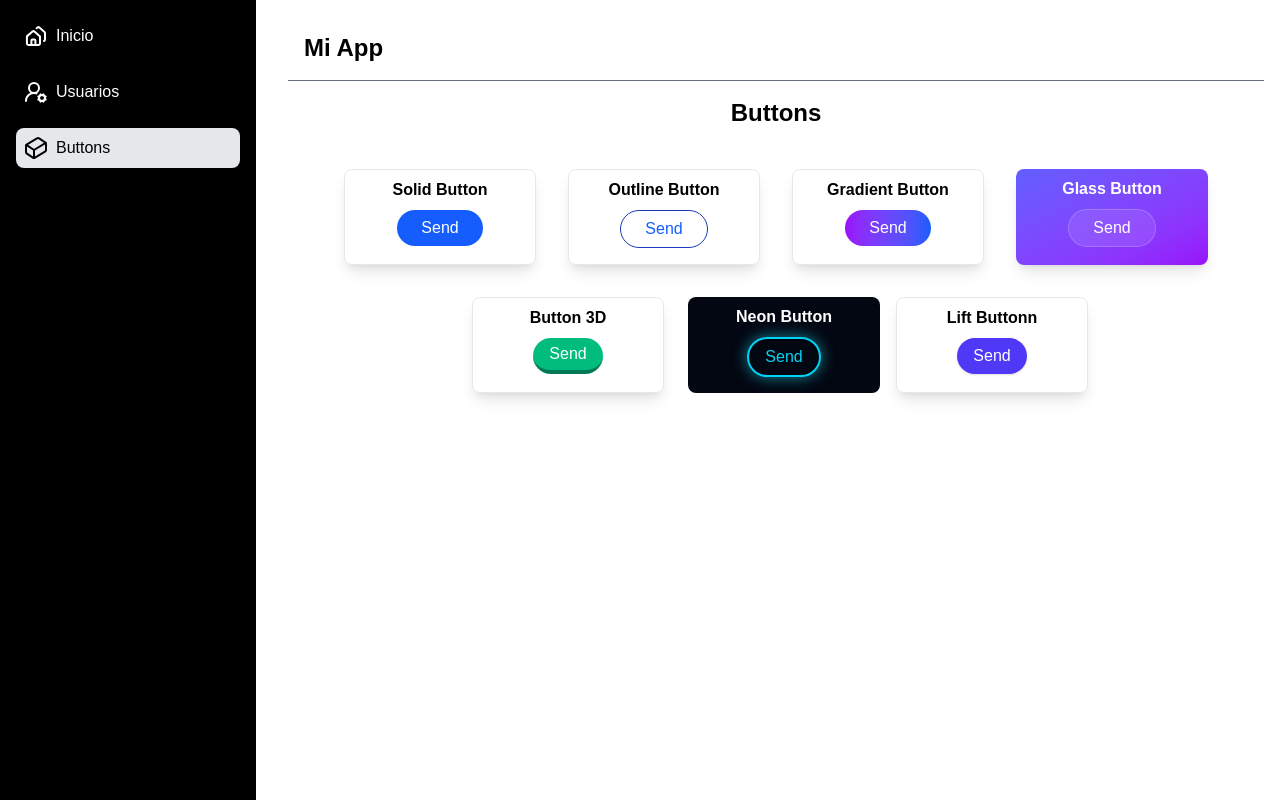
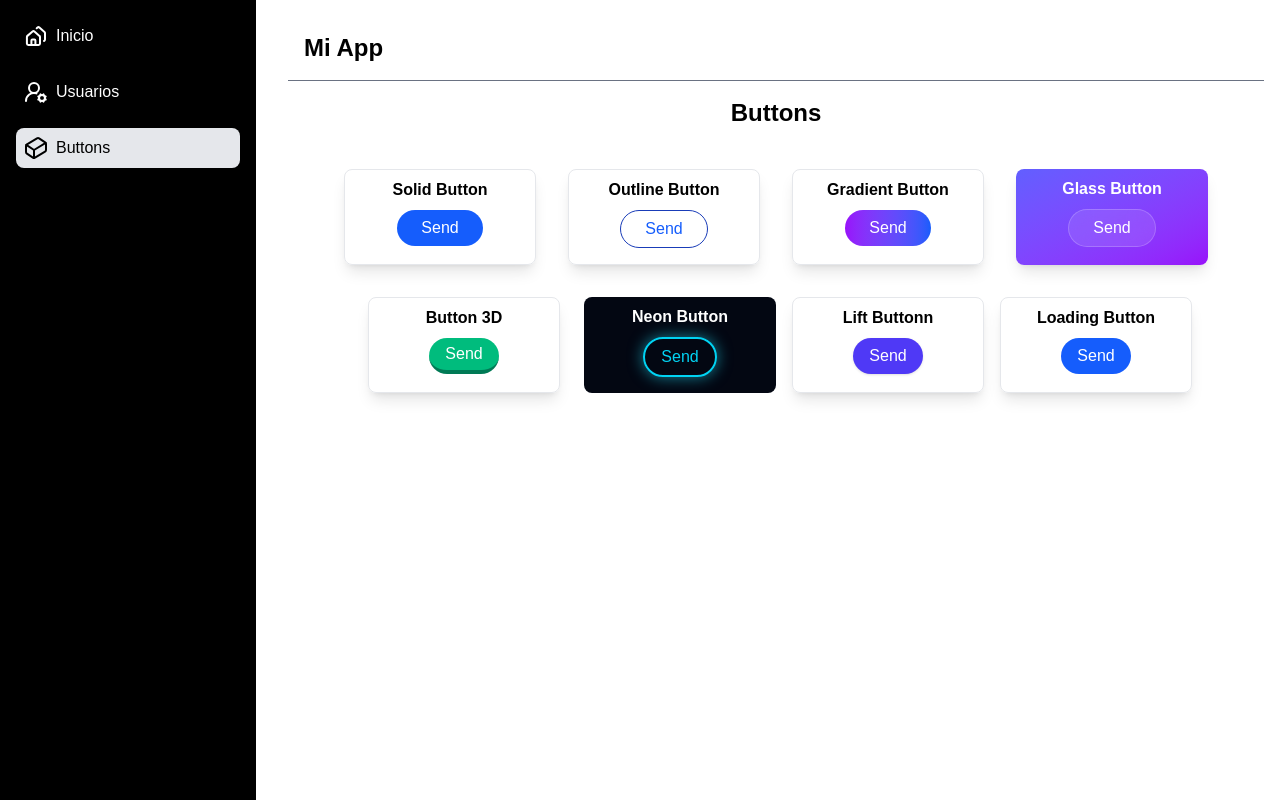
Before and after one commit to alejandro-v02/PixelCraft, a React (Vite) app: page / in a window 1280 px wide. Both pictures are taken after a click on the element "Buttons". Built offline with nearby package versions, Linux system fonts and the light colour scheme.

Commit message:
add loading button with spinner on click

```diff
--- a/src/modules/Buttons.jsx
+++ b/src/modules/Buttons.jsx
@@ -1,4 +1,7 @@
-function    Buttons(){
+import { useState } from "react";
+
+function  Buttons(){
+    const [isLoading,setIsLoading]= useState(false);
     return(
         <div>
             <div className="flex justify-center items-center text-center" >
@@ -60,6 +63,17 @@ function    Buttons(){
                     hover:-traslate-y-1 hover:scale-110 transition-all duration-500 shadow-sm hover:shadow-lg"
                     >Send</button>
                 </div>
+
+                <div className="flex flex-col mt-2 w-48 h-24 items-center shadow-lg rounded-lg border border-gray-200" >
+                    <h3 className="mt-2 font-bold" >Loading Button</h3>
+                    <button onClick={()=> setIsLoading(true)}
+                    className="flex items-center gap-2 mt-2 px-4 py-1.5 rounded-full cursor-pointer
+                    bg-blue-600 text-white"
+                    >{isLoading && (
+                        <div className="w-4 h-4 border-2 border-t-transparent rounded-full animate-spin" ></div>
+                    )}
+                    Send</button>
+                </div>
             </div>
         </div>
     )
```
